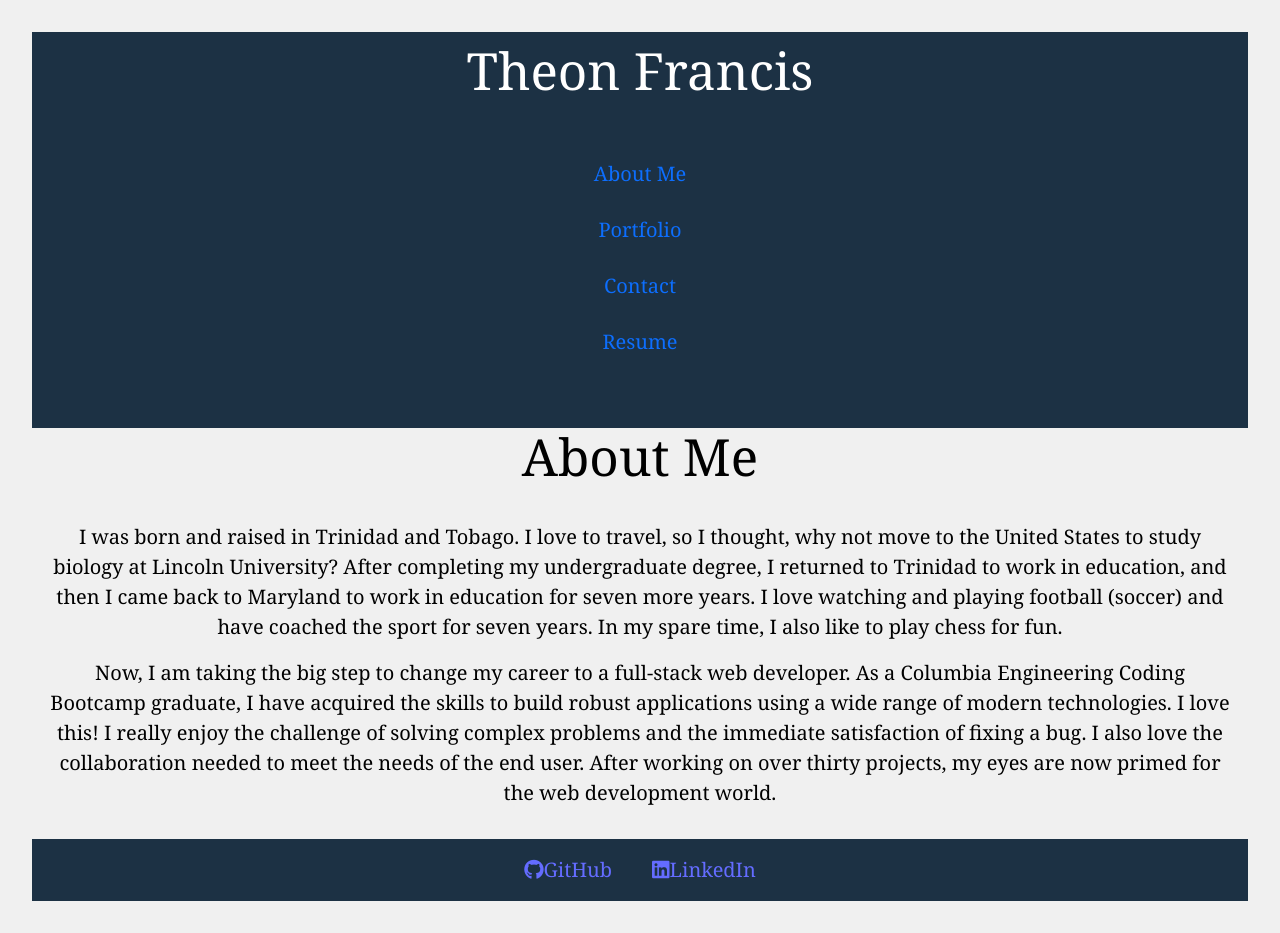
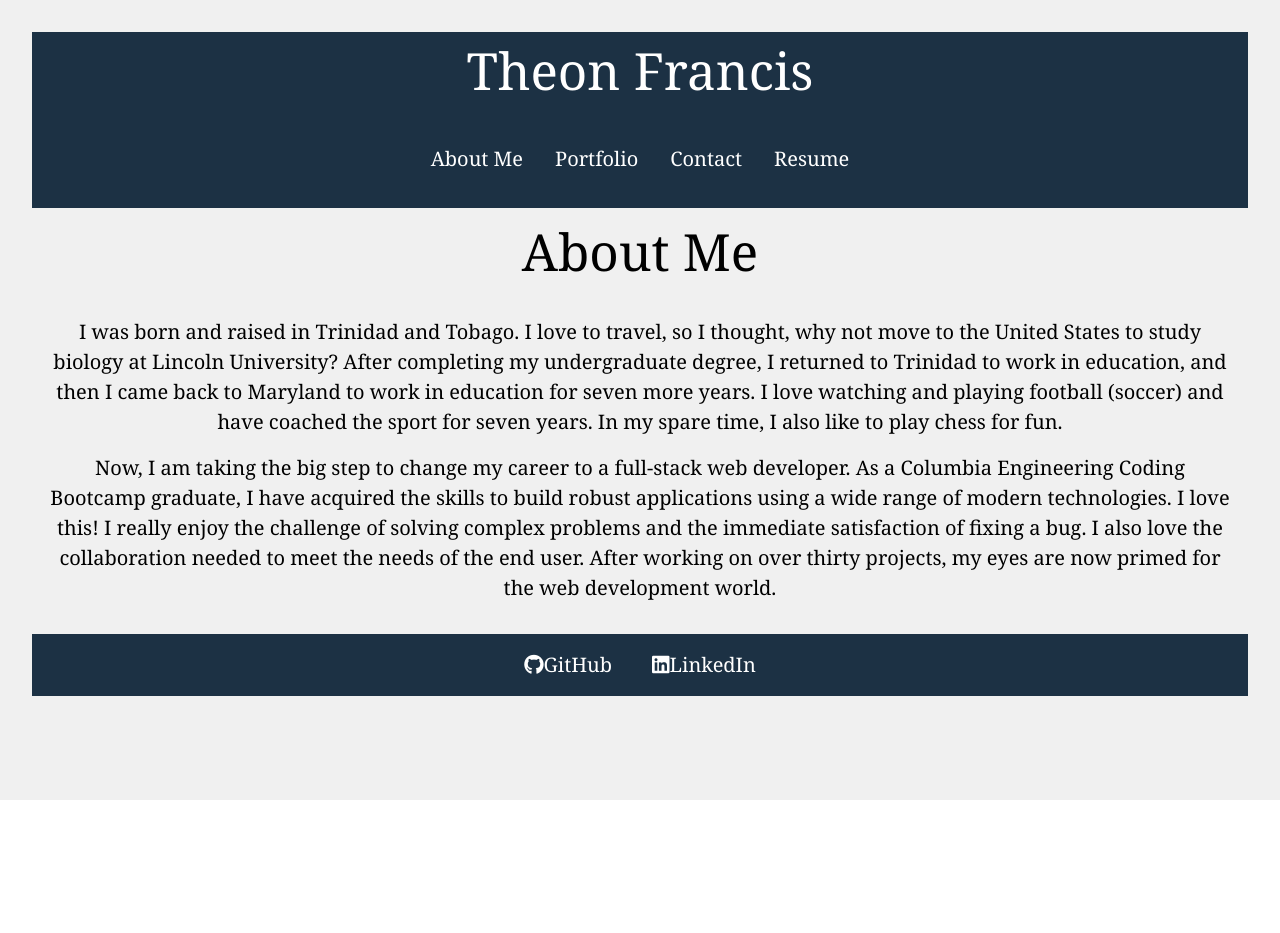
Before and after one commit to Theon87/portfolio-of-work-samples, a React (Vite) app: page / in a window 1280 px wide. After the commit the page ends 800 px from the top, so only its background shows below. Built offline with nearby package versions, Linux system fonts and the light colour scheme.

Commit message:
update nav and header properties

```diff
--- a/src/App.css
+++ b/src/App.css
@@ -25,6 +25,7 @@ h1 {
   background-color: #1C3144;
   color: white;
   padding: 10px;
+  margin-bottom: 15px;
 }
 
 .footer {
@@ -38,25 +39,32 @@ h1 {
   gap: 40px;
 }
 
+.footer a {
+  color: white;
+}
+
 .nav {
   display: flex;
   flex-direction: row;
-  justify-content: space-between;
-  padding: 1rem;
-  margin-bottom: 2rem;
-  width: 100%;
+  padding-top: 0;
+  padding-bottom: 10px;
+  overflow: hidden;
+  background-color: #1C3144;
+  font-size: 20px;
 }
 
-.nav-item {
-  display: flex;
-  flex-direction: column;
-  justify-content:space-between;
-  margin: 0px;
-  width: 100%;
-  list-style: none;
+.nav a {
+  float: left;
+  display: block;
+  color: white;
   text-align: center;
-  font-size: 20px;
-  padding: 5px;
+  padding: 14px 16px;
+  text-decoration: none;
+}
+
+.nav a:hover {
+  background-color: #ddd;
+  font-size: large;
 }
 
 .project {
@@ -84,6 +92,12 @@ h1 {
   padding: 5px;
   margin: auto;
   font-size: 20px;
+}
+
+.portfolio img {
+  width: 300px;
+  height: 300px;
+  margin: 10px;
 }
 
 .profilePhoto {
@@ -126,12 +140,7 @@ h1 {
 
 @media screen and (max-width: 576px) {
   .nav {
+    display: flex;
     flex-direction: column;
-    padding-top: 0;
-    padding-bottom: 0;
-  }
-
-  .header {
-    padding: 0;
   }
 }
```
